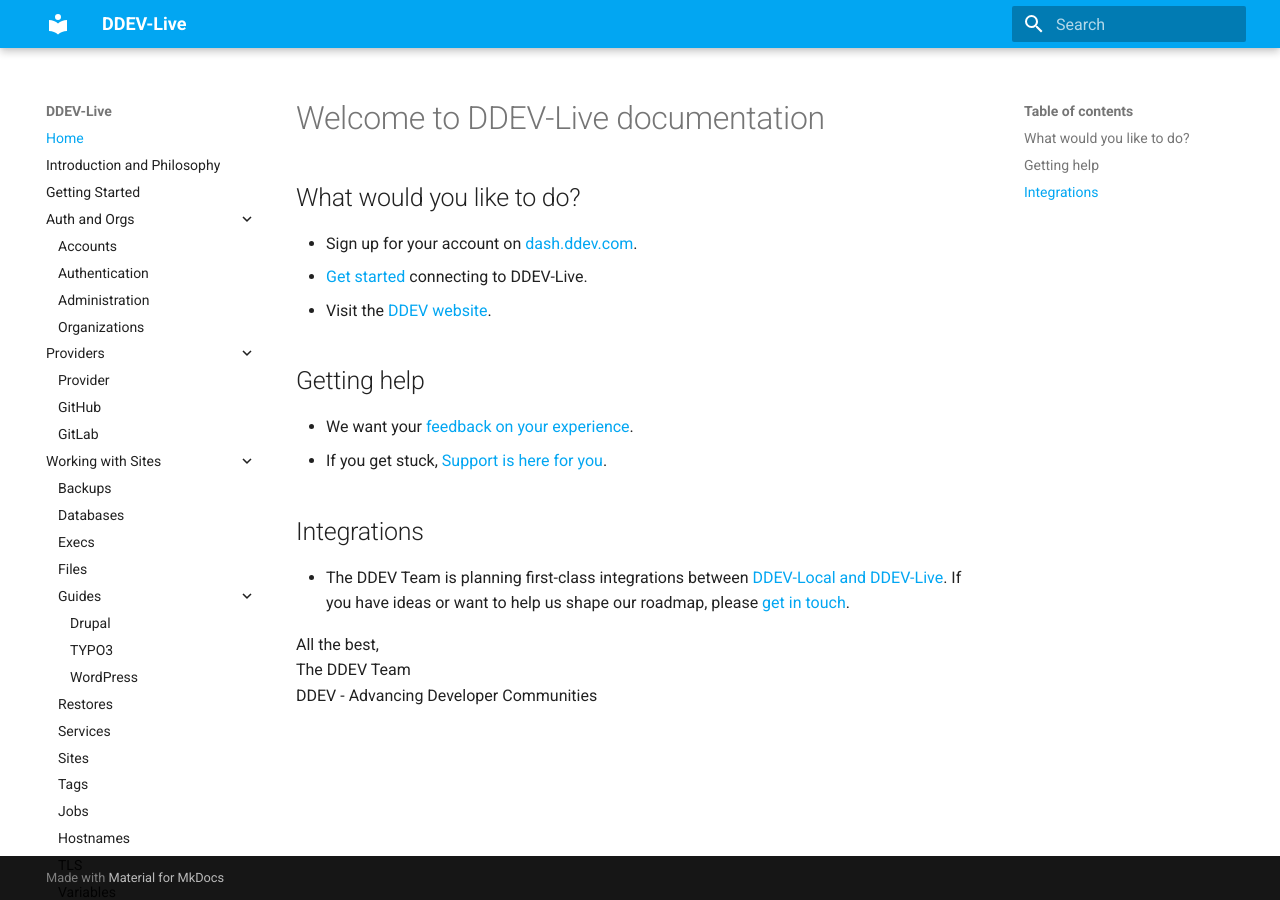
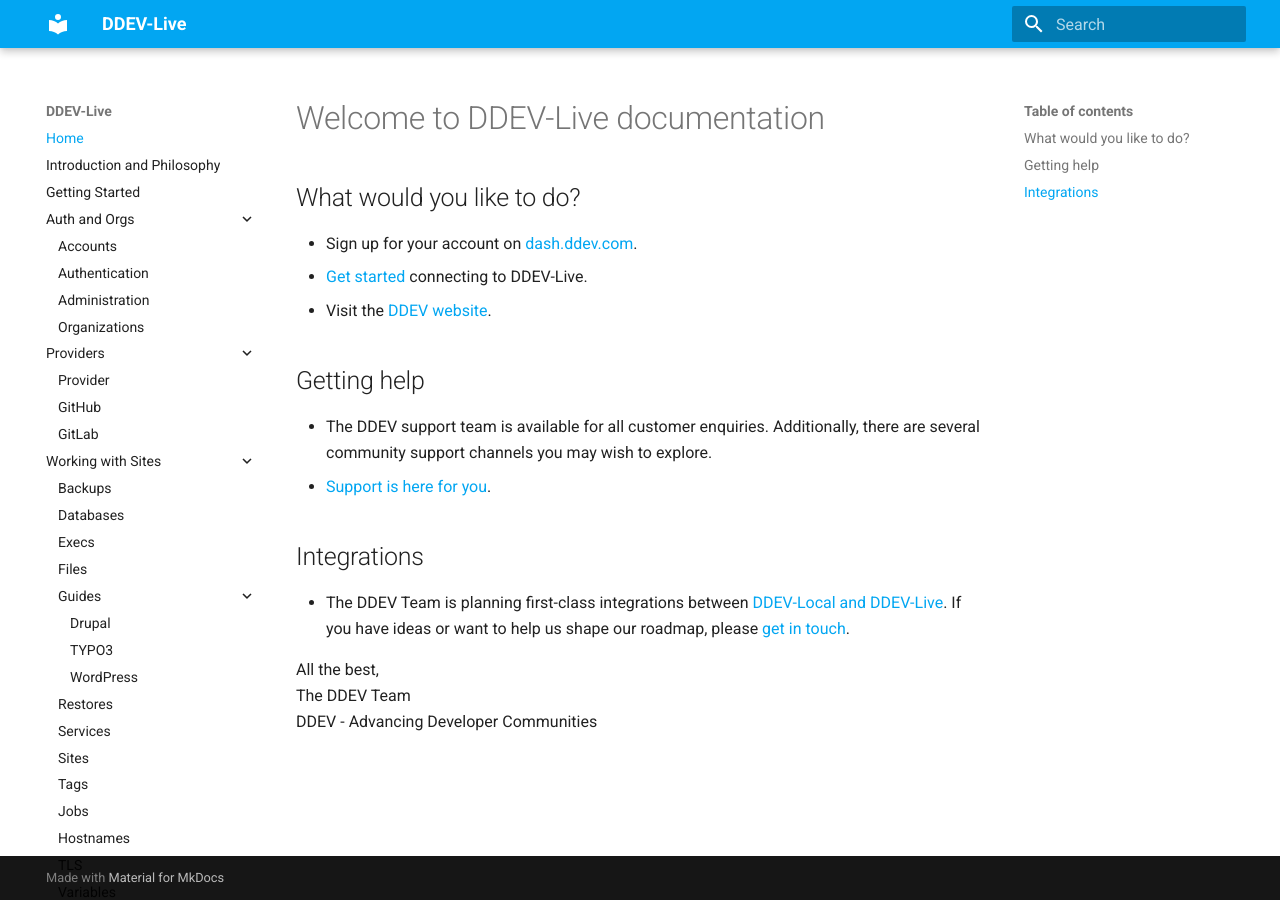
Before and after one commit to fru-io/docs-live, an MkDocs documentation site: the page built from docs/index.md, in a window 1280 px wide. Built offline with MkDocs 1.6.1 and Material for MkDocs 9.7.7, drawn with Linux system fonts in a browser that asks for light colours.

Commit message:
Ekl1773 support links (#132)
* Update support.md

Updating links and adding a little more copy

* Update index.md

Updating support links and text

```diff
--- a/docs/index.md
+++ b/docs/index.md
@@ -11,11 +11,11 @@ description: Deploy your PHP project to DDEV-Live hosting. We tamed the complexi
 - Visit the [DDEV website](https://ddev.com/).
 
 ## Getting help
-- We want your [feedback on your experience](https://dash.ddev.com/feedback/).
-- If you get stuck, [Support is here for you](https://docs.ddev.com/support/).
+- The DDEV support team is available for all customer enquiries. Additionally, there are several community support channels you may wish to explore.
+- [Support is here for you](https://docs.ddev.com/support/).
 
 ## Integrations
-- The DDEV Team is planning first-class integrations between [DDEV-Local and DDEV-Live](https://ddev.readthedocs.io/en/stable/users/providers/DDEV-Live/). If you have ideas or want to help us shape our roadmap, please [get in touch](https://dash.ddev.com/feedback/).
+- The DDEV Team is planning first-class integrations between [DDEV-Local and DDEV-Live](https://ddev.readthedocs.io/en/stable/users/providers/DDEV-Live/). If you have ideas or want to help us shape our roadmap, please [get in touch](https://dash.ddev.com/support/).
 
 All the best,
 The DDEV Team
```
